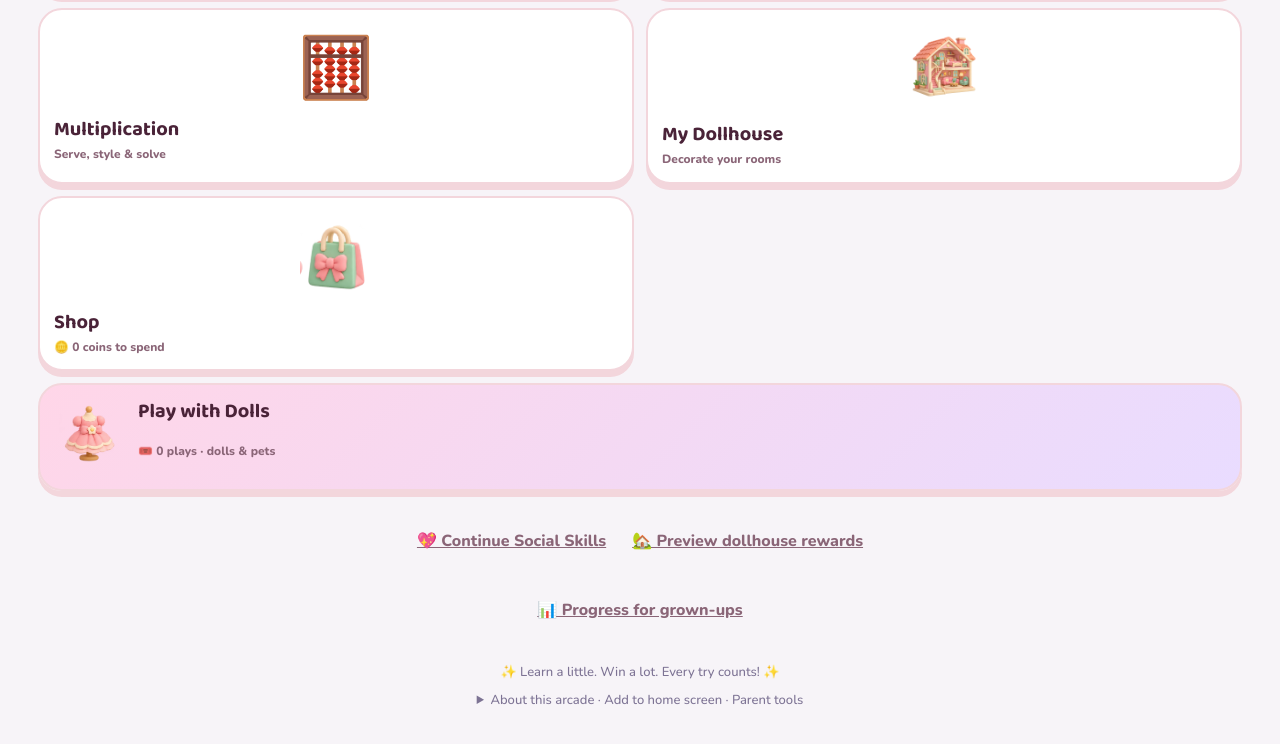
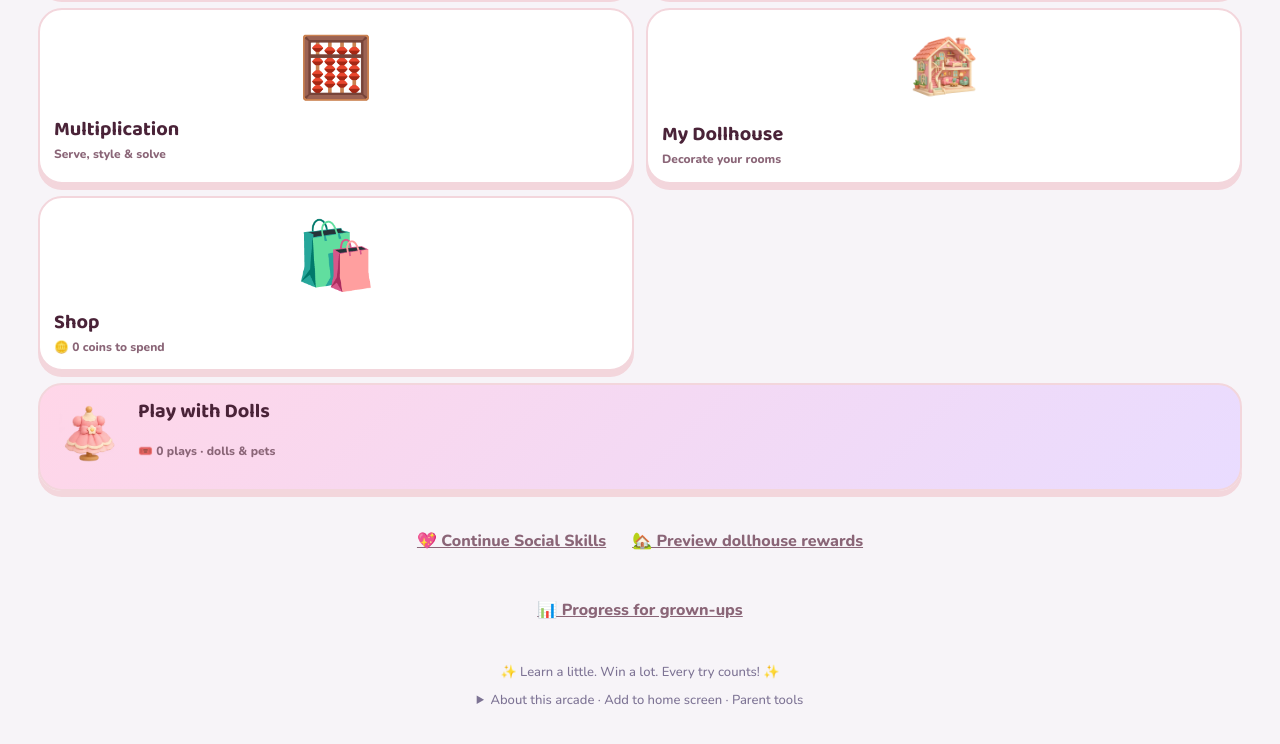
Before and after one commit to missadhd/riki-shoresh-arcade, a plain HTML site: page index.html in a window 1280 px wide. Shown: the part 781-1525 px from the top of the page. Drawn offline with nearby package versions, Linux system fonts and the light colour scheme.

Commit message:
Replace clipped shop sprite with clean centered shopping bag

```diff
--- a/assets/styles/18-multiplication.css
+++ b/assets/styles/18-multiplication.css
@@ -381,3 +381,8 @@ html body #app .hub-grid #hubMath .hub-ic::before{
 .top .stats>#settingsToggle{grid-area:3/3/4/5!important;justify-self:stretch!important;align-self:stretch!important;width:100%!important;height:50px!important;min-height:50px!important}
 .top .stats>#hubHomeBtn,.top .stats>#gamesShortcut,.top .stats>#rkMathShortcut,.top .stats>#houseShortcut,.top .stats>#hubSocialBtn,.top .stats>#rkDollsShortcut,.top .stats>#rkShopShortcut{height:56px!important;min-height:56px!important;max-height:56px!important;overflow:hidden!important}
 @media(max-width:540px){.top .brand,body:has(#app .gamehead) .top .brand{padding-right:84px!important}.top .stats>#coins{top:9px!important;right:8px!important;max-width:76px!important}.top .stats>#hubHomeBtn,.top .stats>#gamesShortcut,.top .stats>#rkMathShortcut,.top .stats>#houseShortcut,.top .stats>#hubSocialBtn,.top .stats>#rkDollsShortcut,.top .stats>#rkShopShortcut{height:58px!important;min-height:58px!important;max-height:58px!important}.top .stats>#rikiParentMenuButton,.top .stats>#settingsToggle{height:48px!important;min-height:48px!important}}
+
+/* The shop sprite contains a sliver of its neighboring atlas cell.
+   Replace that clipped atlas crop with a clean, centered standalone icon. */
+#app .hub-grid #hubShop .hub-ic{display:grid!important;place-items:center!important;width:100%!important;height:88px!important;min-height:88px!important;margin:0 0 5px!important;padding:0!important;overflow:visible!important;font-size:0!important}
+#app .hub-grid #hubShop .hub-ic::before{content:"🛍️"!important;display:grid!important;place-items:center!important;background:none!important;background-image:none!important;width:88px!important;height:88px!important;max-width:100%!important;font-size:66px!important;line-height:1!important;text-align:center!important;transform:none!important;margin:0 auto!important}
```
